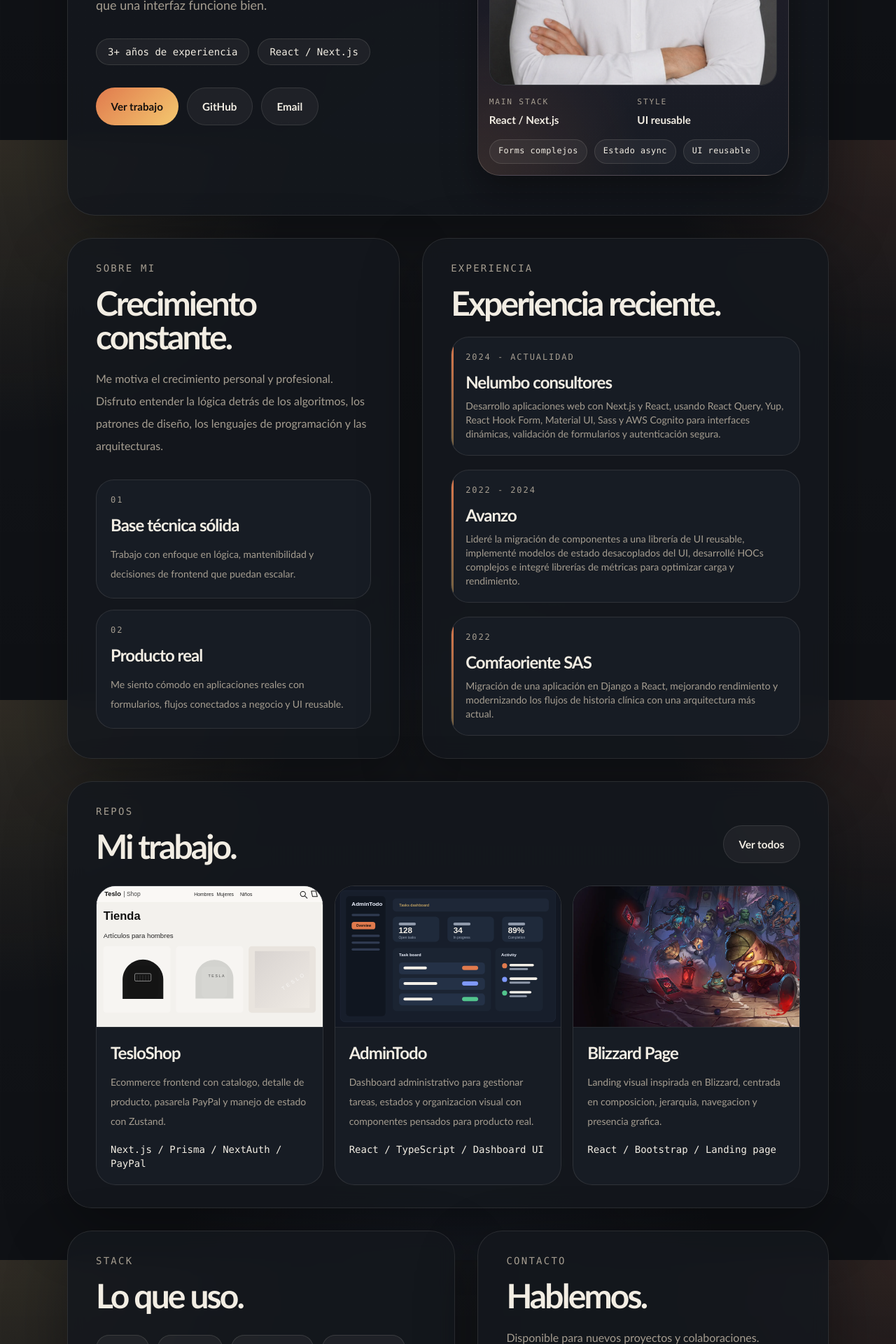
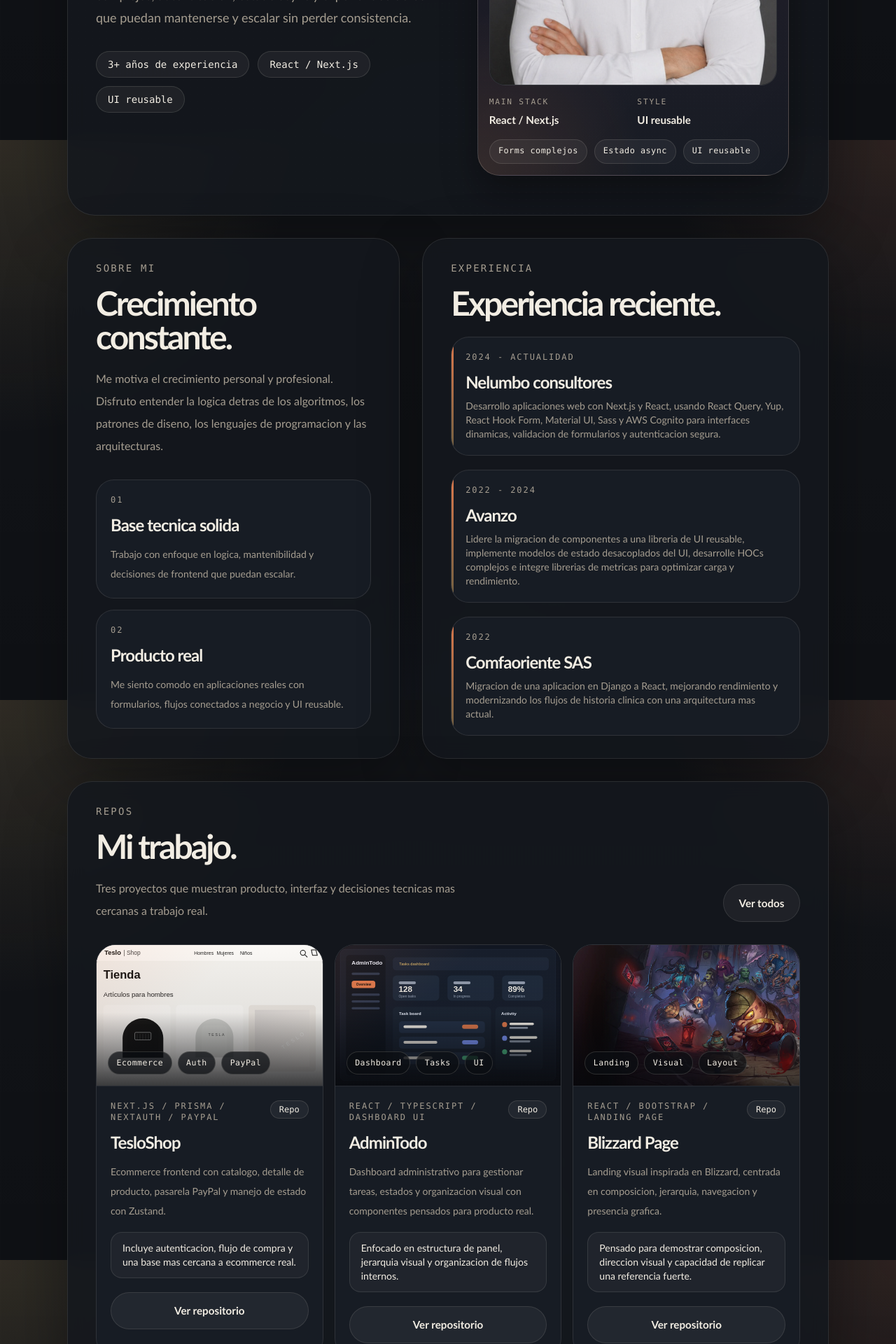
Before and after one commit to andersonNB/anderson-portfolio, a Next.js app: page / in a window 1280 px wide. Shown: the part 600-2520 px from the top of the page at 70% size. Built offline with nearby package versions, Linux system fonts and the light colour scheme.

Commit message:
feat: polish hero and project showcase

```diff
--- a/src/app/globals.css
+++ b/src/app/globals.css
@@ -341,14 +341,6 @@ a {
   letter-spacing: 0.14em;
 }
 
-.collector-pill {
-  border: 1px solid rgba(255, 245, 230, 0.12);
-  border-radius: 999px;
-  background: rgba(255, 255, 255, 0.06);
-  padding: 0.4rem 0.75rem;
-  font-family: "Consolas", "Courier New", monospace;
-  font-size: 0.8rem;
-}
 
 .collector-art {
   position: relative;
@@ -469,13 +461,49 @@ a {
   transition:
     transform 180ms ease,
     border-color 180ms ease,
-    background-color 180ms ease;
+    background-color 180ms ease,
+    box-shadow 180ms ease;
 }
 
 .project-link:hover {
   transform: translateY(-3px);
   border-color: rgba(224, 122, 77, 0.28);
   background: rgba(255, 255, 255, 0.08);
+  box-shadow: 0 18px 42px rgba(0, 0, 0, 0.24);
+}
+
+.project-media {
+  overflow: hidden;
+}
+
+.project-image {
+  transition: transform 280ms ease;
+}
+
+.project-link:hover .project-image {
+  transform: scale(1.05);
+}
+
+.project-overlay {
+  position: absolute;
+  inset: 0;
+  pointer-events: none;
+  background:
+    linear-gradient(to top, rgba(7, 8, 11, 0.78), rgba(7, 8, 11, 0.06) 52%, rgba(7, 8, 11, 0)),
+    linear-gradient(135deg, rgba(224, 122, 77, 0.1), transparent 40%);
+}
+
+.project-chip {
+  display: inline-flex;
+  align-items: center;
+  border: 1px solid rgba(255, 245, 230, 0.14);
+  border-radius: 999px;
+  background: rgba(12, 14, 18, 0.72);
+  padding: 0.42rem 0.72rem;
+  font-family: "Consolas", "Courier New", monospace;
+  font-size: 0.72rem;
+  letter-spacing: 0.04em;
+  color: var(--foreground);
 }
 
 .quote-panel {
--- a/src/components/home/hero-section.tsx
+++ b/src/components/home/hero-section.tsx
@@ -35,23 +35,6 @@ export function HeroSection() {
               </span>
             ))}
           </div>
-
-          <div className="mt-8 flex flex-col gap-3 sm:flex-row">
-            <a className="cta-primary" href="#trabajo">
-              {t("ctaWork")}
-            </a>
-            <a
-              className="cta-secondary"
-              href="https://github.com/andersonNB"
-              target="_blank"
-              rel="noreferrer"
-            >
-              GitHub
-            </a>
-            <a className="cta-secondary" href="mailto:navarroanderson07@gmail.com">
-              {t("ctaEmail")}
-            </a>
-          </div>
         </div>
 
         <ProfileCard />
--- a/src/components/home/profile-card.tsx
+++ b/src/components/home/profile-card.tsx
@@ -14,7 +14,6 @@ export function ProfileCard() {
             <p className="collector-name">{t("name")}</p>
             <p className="collector-role">{t("subtitle")}</p>
           </div>
-          <div className="collector-pill">{t("level")}</div>
         </div>
 
         <div className="collector-art">
--- a/src/components/home/selected-work-section.tsx
+++ b/src/components/home/selected-work-section.tsx
@@ -10,7 +10,11 @@ export function SelectedWorkSection() {
   return (
     <section className="section-card rounded-[2.2rem] px-6 py-8 md:px-10">
       <div className="flex flex-col gap-4 md:flex-row md:items-end md:justify-between">
-        <SectionTitle eyebrow={t("eyebrow")} title={t("title")} />
+        <SectionTitle
+          eyebrow={t("eyebrow")}
+          title={t("title")}
+          description={t("description")}
+        />
         <a
           className="cta-secondary w-fit"
           href="https://github.com/andersonNB?tab=repositories"
@@ -23,29 +27,56 @@ export function SelectedWorkSection() {
 
       <div className="mt-8 grid gap-4 lg:grid-cols-3">
         {projects.map((project) => (
-          <a
+          <article
             key={project.title}
-            href={project.href}
-            target="_blank"
-            rel="noreferrer"
-            className="project-link block overflow-hidden rounded-[1.75rem] border border-[var(--line)] bg-[var(--surface-strong)]"
+            className="project-link overflow-hidden rounded-[1.75rem] border border-[var(--line)] bg-[var(--surface-strong)]"
           >
-            <div className="relative aspect-[16/10] border-b border-[var(--line)] bg-[#0f141d]">
+            <div className="project-media relative aspect-[16/10] border-b border-[var(--line)] bg-[#0f141d]">
               <Image
                 src={project.image}
                 alt={project.imageAlt}
                 fill
-                className="object-cover object-center"
+                className="project-image object-cover object-center"
                 sizes="(max-width: 1024px) 100vw, 33vw"
               />
+              <div className="project-overlay" />
+              <div className="absolute inset-x-4 bottom-4 flex flex-wrap gap-2">
+                {project.tags.map((tag) => (
+                  <span key={tag} className="project-chip">
+                    {tag}
+                  </span>
+                ))}
+              </div>
             </div>
 
             <div className="px-5 py-5">
-              <h3 className="text-2xl font-semibold tracking-[-0.04em]">{project.title}</h3>
+              <div className="flex items-start justify-between gap-4">
+                <div>
+                  <p className="eyebrow text-xs text-[var(--muted)]">{project.meta}</p>
+                  <h3 className="mt-3 text-2xl font-semibold tracking-[-0.04em]">
+                    {project.title}
+                  </h3>
+                </div>
+                <span className="retro-label rounded-full px-3 py-1 text-xs text-[var(--foreground)]">
+                  Repo
+                </span>
+              </div>
               <p className="mt-3 text-sm leading-7 text-[var(--muted)]">{project.summary}</p>
-              <p className="mt-4 font-mono text-sm text-[var(--foreground)]">{project.meta}</p>
+              <p className="mt-4 rounded-[1rem] border border-[var(--line)] bg-[rgba(255,255,255,0.04)] px-4 py-3 text-sm text-[var(--foreground)]">
+                {project.impact}
+              </p>
+              <div className="mt-5">
+                <a
+                  className="cta-secondary w-full"
+                  href={project.href}
+                  target="_blank"
+                  rel="noreferrer"
+                >
+                  {t("ctaProject")}
+                </a>
+              </div>
             </div>
-          </a>
+          </article>
         ))}
       </div>
     </section>
--- a/src/messages/en.json
+++ b/src/messages/en.json
@@ -12,18 +12,16 @@
   },
   "Hero": {
     "eyebrow": "Portfolio 2026",
-    "title": "Frontend Developer",
+    "title": "Product-focused frontend.",
     "typedPrefix": "Specialized in",
     "typedWords": ["React", "Next.js", "Redux", "TypeScript"],
-    "description": "Proactive, self-taught frontend developer passionate about technology, logic, architecture, and the small details that make interfaces work well.",
-    "facts": ["3+ years of experience", "React / Next.js"],
-    "ctaWork": "View work",
-    "ctaEmail": "Email"
+    "description": "I build interfaces for real product needs: complex forms, authentication, async state, and clear user experiences that stay maintainable as they grow.",
+    "facts": ["3+ years of experience", "React / Next.js", "Reusable UI"]
   },
   "ProfileCard": {
     "name": "Anderson Navarro",
     "subtitle": "React / Next.js",
-    "level": "LV 03",
+    "level": "LV ∞",
     "labels": {
       "mainStack": "Main stack",
       "style": "Style"
@@ -75,7 +73,9 @@
   "SelectedWork": {
     "eyebrow": "Repos",
     "title": "My work.",
+    "description": "Three projects that show product thinking, interface quality, and technical decisions closer to real work.",
     "ctaAll": "View all",
+    "ctaProject": "View repository",
     "projects": [
       {
         "title": "TesloShop",
@@ -83,7 +83,9 @@
         "summary": "Frontend ecommerce with catalog, product detail, PayPal checkout, and state management with Zustand.",
         "meta": "Next.js / Prisma / NextAuth / PayPal",
         "image": "/project-tesloshop-cover.svg",
-        "imageAlt": "Preview of the TesloShop project"
+        "imageAlt": "Preview of the TesloShop project",
+        "impact": "Includes authentication, purchase flow, and a base closer to a real ecommerce product.",
+        "tags": ["Ecommerce", "Auth", "PayPal"]
       },
       {
         "title": "AdminTodo",
@@ -91,7 +93,9 @@
         "summary": "Admin dashboard for task management, states, and visual organization with components aimed at real product use.",
         "meta": "React / TypeScript / Dashboard UI",
         "image": "/project-admin-todo-cover.svg",
-        "imageAlt": "Concept preview of the AdminTodo project"
+        "imageAlt": "Concept preview of the AdminTodo project",
+        "impact": "Focused on dashboard structure, visual hierarchy, and organizing internal product flows.",
+        "tags": ["Dashboard", "Tasks", "UI"]
       },
       {
         "title": "Blizzard Page",
@@ -99,7 +103,9 @@
         "summary": "Visual landing page inspired by Blizzard, focused on composition, hierarchy, navigation, and graphic presence.",
         "meta": "React / Bootstrap / Landing page",
         "image": "/project-blizzard-cover.webp",
-        "imageAlt": "Preview of the Blizzard Page project"
+        "imageAlt": "Preview of the Blizzard Page project",
+        "impact": "Built to show composition, visual direction, and the ability to recreate a strong reference.",
+        "tags": ["Landing", "Visual", "Layout"]
       }
     ]
   },
@@ -131,7 +137,9 @@
     "title": "Let's talk.",
     "description": "Available for new projects and collaborations.",
     "emailLabel": "Email",
-    "githubLabel": "GitHub"
+    "githubLabel": "GitHub",
+    "linkedinLabel": "LinkedIn",
+    "cvLabel": "CV"
   },
   "Footer": {
     "title": "Portfolio 2026",
--- a/src/messages/es.json
+++ b/src/messages/es.json
@@ -12,18 +12,16 @@
   },
   "Hero": {
     "eyebrow": "Portfolio 2026",
-    "title": "Desarrollador Frontend",
+    "title": "Desarrollador frontend",
     "typedPrefix": "Especializado en",
     "typedWords": ["React", "Next.js", "Redux", "TypeScript"],
-    "description": "Desarrollador proactivo, autodidacta y apasionado por la tecnología, la lógica, las arquitecturas y los detalles que hacen que una interfaz funcione bien.",
-    "facts": ["3+ años de experiencia", "React / Next.js"],
-    "ctaWork": "Ver trabajo",
-    "ctaEmail": "Email"
+    "description": "Construyo interfaces pensadas para producto real: formularios complejos, autenticacion, estado async y experiencias claras que puedan mantenerse y escalar sin perder consistencia.",
+    "facts": ["3+ años de experiencia", "React / Next.js", "UI reusable"]
   },
   "ProfileCard": {
     "name": "Anderson Navarro",
     "subtitle": "React / Next.js",
-    "level": "LV 03",
+    "level": "LV ∞",
     "labels": {
       "mainStack": "Main stack",
       "style": "Style"
@@ -37,17 +35,17 @@
   "About": {
     "eyebrow": "Sobre mi",
     "title": "Crecimiento constante.",
-    "description": "Me motiva el crecimiento personal y profesional. Disfruto entender la lógica detrás de los algoritmos, los patrones de diseño, los lenguajes de programación y las arquitecturas.",
+    "description": "Me motiva el crecimiento personal y profesional. Disfruto entender la logica detras de los algoritmos, los patrones de diseno, los lenguajes de programacion y las arquitecturas.",
     "items": [
       {
         "label": "01",
-        "title": "Base técnica sólida",
-        "body": "Trabajo con enfoque en lógica, mantenibilidad y decisiones de frontend que puedan escalar."
+        "title": "Base tecnica solida",
+        "body": "Trabajo con enfoque en logica, mantenibilidad y decisiones de frontend que puedan escalar."
       },
       {
         "label": "02",
         "title": "Producto real",
-        "body": "Me siento cómodo en aplicaciones reales con formularios, flujos conectados a negocio y UI reusable."
+        "body": "Me siento comodo en aplicaciones reales con formularios, flujos conectados a negocio y UI reusable."
       }
     ]
   },
@@ -58,24 +56,26 @@
       {
         "period": "2024 - Actualidad",
         "company": "Nelumbo consultores",
-        "summary": "Desarrollo aplicaciones web con Next.js y React, usando React Query, Yup, React Hook Form, Material UI, Sass y AWS Cognito para interfaces dinámicas, validación de formularios y autenticación segura."
+        "summary": "Desarrollo aplicaciones web con Next.js y React, usando React Query, Yup, React Hook Form, Material UI, Sass y AWS Cognito para interfaces dinamicas, validacion de formularios y autenticacion segura."
       },
       {
         "period": "2022 - 2024",
         "company": "Avanzo",
-        "summary": "Lideré la migración de componentes a una librería de UI reusable, implementé modelos de estado desacoplados del UI, desarrollé HOCs complejos e integré librerías de métricas para optimizar carga y rendimiento."
+        "summary": "Lidere la migracion de componentes a una libreria de UI reusable, implemente modelos de estado desacoplados del UI, desarrolle HOCs complejos e integre librerias de metricas para optimizar carga y rendimiento."
       },
       {
         "period": "2022",
         "company": "Comfaoriente SAS",
-        "summary": "Migración de una aplicación en Django a React, mejorando rendimiento y modernizando los flujos de historia clínica con una arquitectura más actual."
+        "summary": "Migracion de una aplicacion en Django a React, mejorando rendimiento y modernizando los flujos de historia clinica con una arquitectura mas actual."
       }
     ]
   },
   "SelectedWork": {
     "eyebrow": "Repos",
     "title": "Mi trabajo.",
+    "description": "Tres proyectos que muestran producto, interfaz y decisiones tecnicas mas cercanas a trabajo real.",
     "ctaAll": "Ver todos",
+    "ctaProject": "Ver repositorio",
     "projects": [
       {
         "title": "TesloShop",
@@ -83,7 +83,9 @@
         "summary": "Ecommerce frontend con catalogo, detalle de producto, pasarela PayPal y manejo de estado con Zustand.",
         "meta": "Next.js / Prisma / NextAuth / PayPal",
         "image": "/project-tesloshop-cover.svg",
-        "imageAlt": "Vista previa del proyecto TesloShop"
+        "imageAlt": "Vista previa del proyecto TesloShop",
+        "impact": "Incluye autenticacion, flujo de compra y una base mas cercana a ecommerce real.",
+        "tags": ["Ecommerce", "Auth", "PayPal"]
       },
       {
         "title": "AdminTodo",
@@ -91,7 +93,9 @@
         "summary": "Dashboard administrativo para gestionar tareas, estados y organizacion visual con componentes pensados para producto real.",
         "meta": "React / TypeScript / Dashboard UI",
         "image": "/project-admin-todo-cover.svg",
-        "imageAlt": "Vista previa conceptual del proyecto AdminTodo"
+        "imageAlt": "Vista previa conceptual del proyecto AdminTodo",
+        "impact": "Enfocado en estructura de panel, jerarquia visual y organizacion de flujos internos.",
+        "tags": ["Dashboard", "Tasks", "UI"]
       },
       {
         "title": "Blizzard Page",
@@ -99,7 +103,9 @@
         "summary": "Landing visual inspirada en Blizzard, centrada en composicion, jerarquia, navegacion y presencia grafica.",
         "meta": "React / Bootstrap / Landing page",
         "image": "/project-blizzard-cover.webp",
-        "imageAlt": "Vista previa del proyecto Blizzard Page"
+        "imageAlt": "Vista previa del proyecto Blizzard Page",
+        "impact": "Pensado para demostrar composicion, direccion visual y capacidad de replicar una referencia fuerte.",
+        "tags": ["Landing", "Visual", "Layout"]
       }
     ]
   },
@@ -131,7 +137,9 @@
     "title": "Hablemos.",
     "description": "Disponible para nuevos proyectos y colaboraciones.",
     "emailLabel": "Email",
-    "githubLabel": "GitHub"
+    "githubLabel": "GitHub",
+    "linkedinLabel": "LinkedIn",
+    "cvLabel": "CV"
   },
   "Footer": {
     "title": "Portfolio 2026",
```
Also changed, not shown: src/components/home/stack-contact-section.tsx (+39 -1 lines), src/components/ui/icons.tsx (+56 -0 lines), src/types/portfolio.ts (+6 -2 lines), 1 other file (tests, documents, lock files or other folders).
